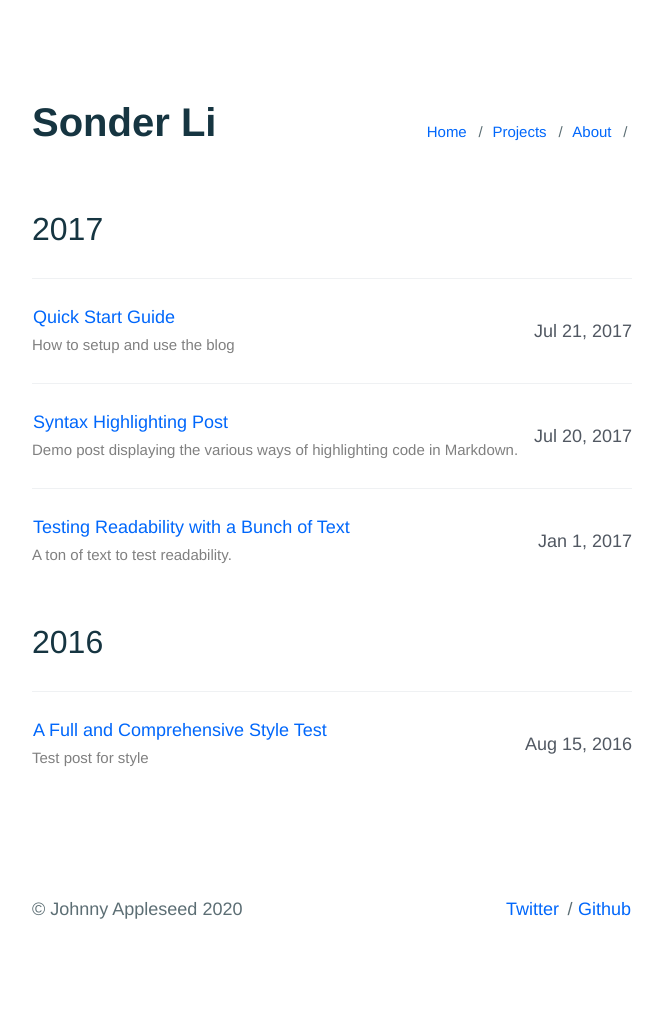
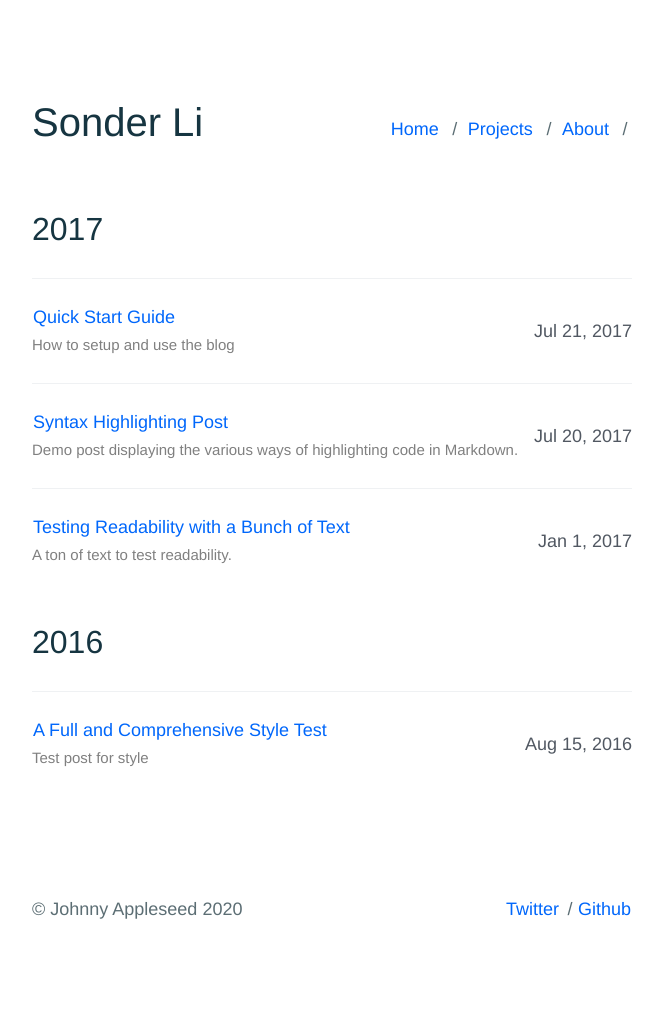
Before and after one commit to sumchuenli/sumchuenli.github.io, a Jekyll site: the page built from index.html, in a window 1280 px wide. Shown: the whole page, without its empty margins (308-970 px from the left). Built offline with Jekyll 4.4.1, drawn with Linux system fonts in a browser that asks for light colours.

Commit message:
Update _page.scss

```diff
--- a/_sass/components/_page.scss
+++ b/_sass/components/_page.scss
@@ -10,13 +10,13 @@
 
      h1 {
          font-size: 4em;
-         font-weight: bold;
+         font-weight: 400;
          color: $c-base__02;
          float: left;
      }
 
      p {
-         font-size: 1.5em;
+         font-size: 1.8em;
          margin-top: 10px;
          display: block;
          float: right;
```
